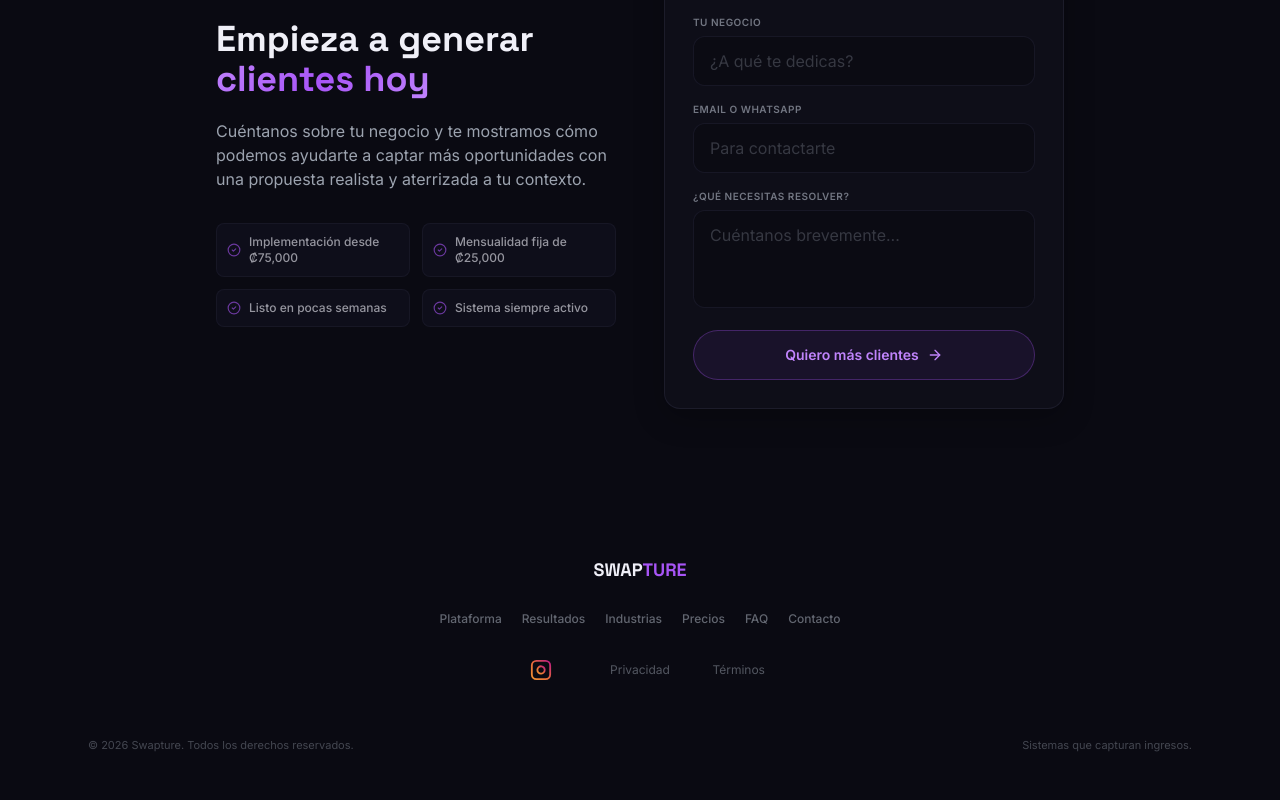
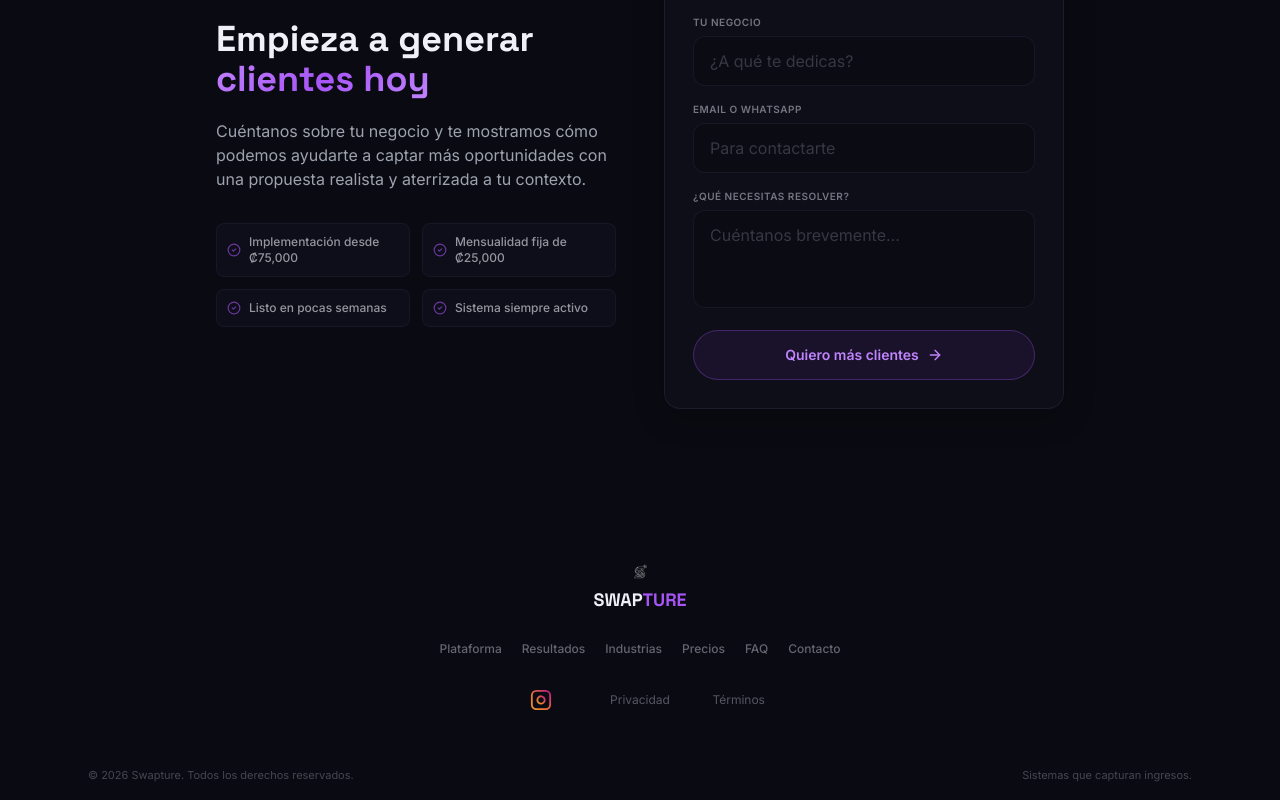
Before and after one commit to AaronC17/swapture, a Next.js app: page / in a window 1280 px wide. Shown: the part 6545-7345 px from the top of the page. Before the commit the page ends 7315 px from the top, so only its background shows below. Built offline with nearby package versions, Linux system fonts and the light colour scheme.

Commit message:
Footer: logo arriba del texto al 50% del tamano original

```diff
--- a/src/components/Footer.tsx
+++ b/src/components/Footer.tsx
@@ -1,3 +1,5 @@
+import Image from 'next/image'
+
 const navLinks = [
   { label: 'Plataforma', href: '#sistema' },
   { label: 'Resultados', href: '#resultados' },
@@ -14,7 +16,10 @@ export default function Footer() {
         {/* Main row — centered */}
         <div className="flex flex-col items-center gap-8">
           {/* Brand */}
-          <div className="w-fit mx-auto flex items-center gap-3">
+          <div className="w-fit mx-auto flex flex-col items-center gap-2">
+            <div className="relative flex items-center justify-center w-[22px] h-[22px] overflow-hidden">
+              <Image src="/logotipo.png" alt="Swapture" fill sizes="22px" className="object-contain mix-blend-screen" />
+            </div>
             <span className="text-lg font-heading font-bold leading-none">
               SWAP<span className="text-accent">TURE</span>
             </span>
```
